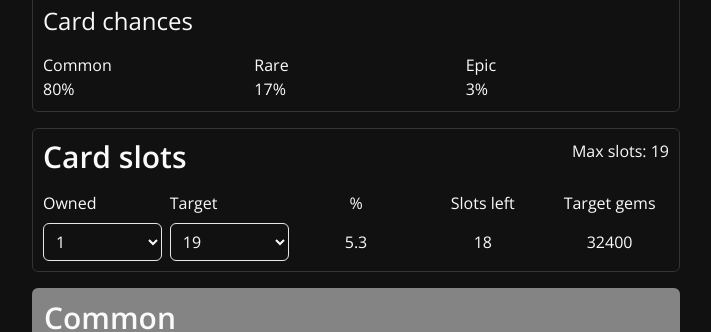
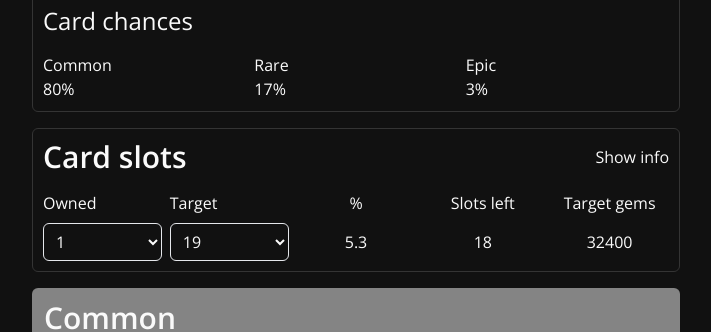
Before and after one commit to buczekmatthias/card-tracker, a Vue app: page / in a window 1280 px wide. Shown: the part 1120-1452 px from the top of the page, without its empty margins (284-995 px from the left). Built offline with nearby package versions, Linux system fonts and the light colour scheme.

Commit message:
Added list of card slots costs

```diff
--- a/src/App.vue
+++ b/src/App.vue
@@ -17,7 +17,7 @@ import updateLoadout from "./data/updateLoadout";
 
 const page = ref(localStorage.getItem("page") || "tracker");
 
-const version = "1.1.1";
+const version = "1.1.2";
 
 const changePage = (p) => {
   localStorage.setItem("page", p);
--- a/src/components/Tracker/CardSlots.vue
+++ b/src/components/Tracker/CardSlots.vue
@@ -1,8 +1,8 @@
 <template>
-  <Container>
-    <div class="flex justify-between">
-      <p class="container-header">Card slots</p>
-      <p>Max slots: {{ maxSlots }}</p>
+  <Container class="flex flex-col gap-4">
+    <div class="flex justify-between items-center">
+      <p class="container-header mb-0">Card slots</p>
+      <button @click="isShowSlotInfo = !isShowSlotInfo">{{ isShowSlotInfo ? "Hide" : "Show" }} info</button>
     </div>
     <div class="slots-content">
       <span>Owned</span>
@@ -20,6 +20,10 @@
       <span>{{ maxSlots - ownedSlots }}</span>
       <span>{{ costToTarget(ownedSlots, targetSlot) }}</span>
     </div>
+    <div class="grid grid-cols-2 gap-3 border-t border-solid border-t-container pt-4" v-if="isShowSlotInfo">
+      <p class="col-span-full font-semibold text-2xl">Slots costs</p>
+      <p class="font-light" v-for="(cost, slot) in slots" :key="slot">{{ slot }}{{ getSlotNumberAffix(slot) }} slot: {{ cost }} gems</p>
+    </div>
   </Container>
 </template>
 
@@ -27,7 +31,7 @@
 import Container from "./Container.vue";
 
 import { ref, watch } from "vue";
-import { costToTarget } from "@/data/cardSlots";
+import { slots, costToTarget } from "@/data/cardSlots";
 
 const ownedSlots = ref(localStorage.getItem("ownedSlots") || 1);
 
@@ -35,7 +39,21 @@ const targetSlot = ref(localStorage.getItem("targetSlot"));
 
 const maxSlots = ref(localStorage.getItem("slots"));
 
+const isShowSlotInfo = ref(false);
+
 const emit = defineEmits(["updateOwnedSlots"]);
+
+const getSlotNumberAffix = (slot) => {
+  slot = parseInt(slot);
+
+  if (slot === 1) return "st";
+
+  if (slot === 2) return "nd";
+
+  if (slot === 3) return "rd";
+
+  return "th";
+};
 
 watch(
   () => targetSlot.value,
```
